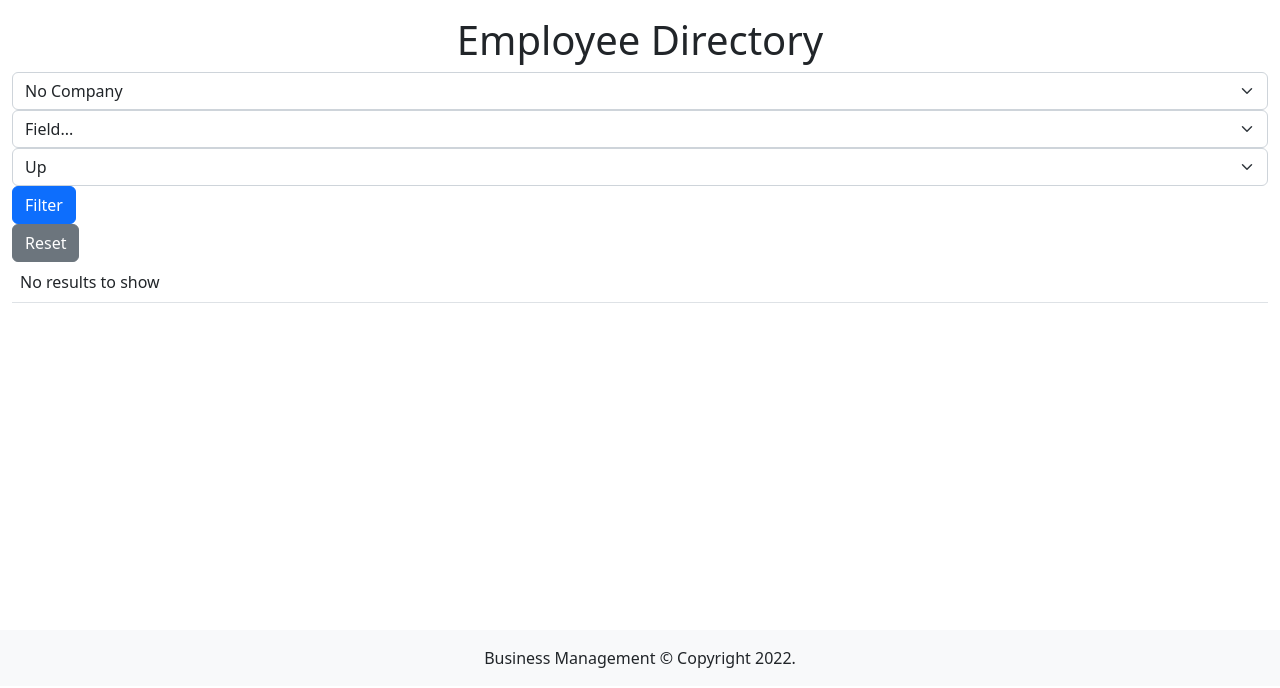
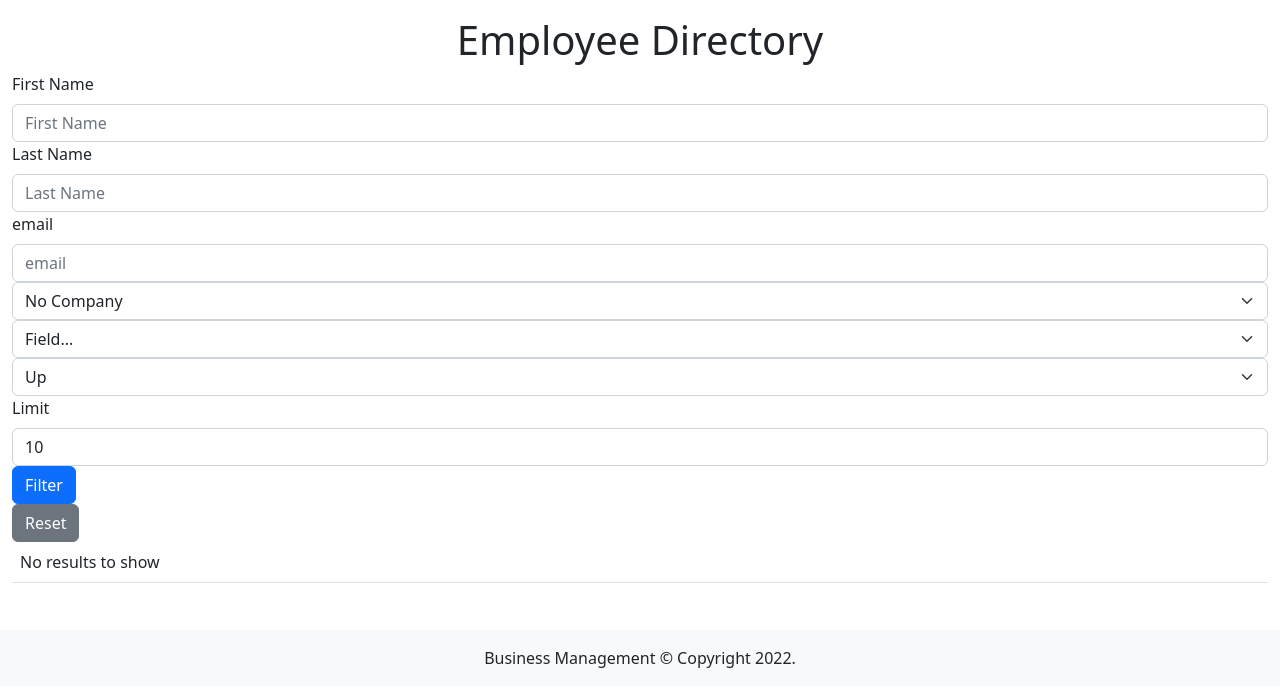
Before and after one commit to Adhithya7/IS601-007, a Flask app: page /employee/delete in a window 1280 px wide. Shown: the part 114-802 px from the top of the page. Run offline with Flask 2, Linux system fonts and the light colour scheme.

Commit message:
Added nav bars and filters to html files

```diff
--- a/BusinessManagement/templates/edit_company.html
+++ b/BusinessManagement/templates/edit_company.html
@@ -1,6 +1,7 @@
 {% extends "layout.html" %}
 {% block title %}Edit Company{% endblock %}
 {% block content %}
+{% from "_formhelpers.html" import render_field %}
 <div class="container-fluid">
     <div class="h1">Edit Company</div>
     <div>
--- a/BusinessManagement/templates/edit_employee.html
+++ b/BusinessManagement/templates/edit_employee.html
@@ -1,6 +1,7 @@
 {% extends "layout.html" %}
 {% block title %}Edit Employee{% endblock %}
 {% block content %}
+{% from "_formhelpers.html" import render_field %}
 <div class="container-fluid">
     <div class="h1">Edit Employee</div>
     <div>
@@ -13,6 +14,11 @@
             and prefill the fields with loaded employee data
             #}
             {# use the below for company selection #}
+            { form.hidden_tag() }}
+            {{render_field(form.name)}}
+            {{render_field(form.address)}}
+            {{render_field(form.city)}}
+            {{render_field(form.website)}}
             {% include "company_dropdown.html" %}
             <input type="submit" class="btn btn-primary" value="Save Employee" />
         </form>
--- a/BusinessManagement/templates/list_employees.html
+++ b/BusinessManagement/templates/list_employees.html
@@ -15,15 +15,34 @@
         ensure all fields prefill with request arg data if provided
         #}
         <div class="col-12">
+            <label class="form-label" for="first_name">First Name</label>
+            <input type="text" name="first_name" class="form-control" id="first_name" placeholder="First Name"
+                value="{{request.args.get('first_name') or ''}}">
+        </div>
+        <div class="col-12">
+            <label class="form-label" for="last_name">Last Name</label>
+            <input type="text" name="last_name" class="form-control" id="last_name" placeholder="Last Name"
+                value="{{request.args.get('last_name') or ''}}">
+        </div>
+        <div class="col-12">
+            <label class="form-label" for="email">email</label>
+            <input type="text" name="email" class="form-control" id="email" placeholder="email"
+                value="{{request.args.get('email') or ''}}">
+        </div>
+        <div class="col-12">
             <label class="visually-hidden" for="company">Company</label>
             {% with val = request.args.get("company", '') %}
             {% include "company_dropdown.html" %}
             {% endwith %}
         </div>
-        {% with cols = [] %}
+        {% with cols = allowed_columns %}
         {% include "sort_filter.html" %}
         {% endwith %}
-
+        <div class="col-12">
+            <label class="form-label" for="limit">Limit</label>
+            <input class="form-control" type="number" min="1" max="100" id="limit" name="limit"
+                value="{{request.args.get('limit') or '10'}}" />
+        </div>
         <div class="col-12">
             <input type="submit" class="btn btn-primary" value="Filter" />
         </div>
```
Also changed, not shown: BusinessManagement/templates/list_companies.html (+11 -2 lines).
